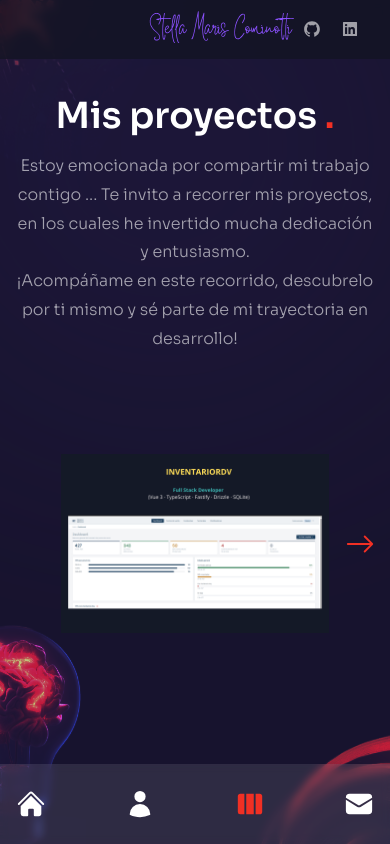
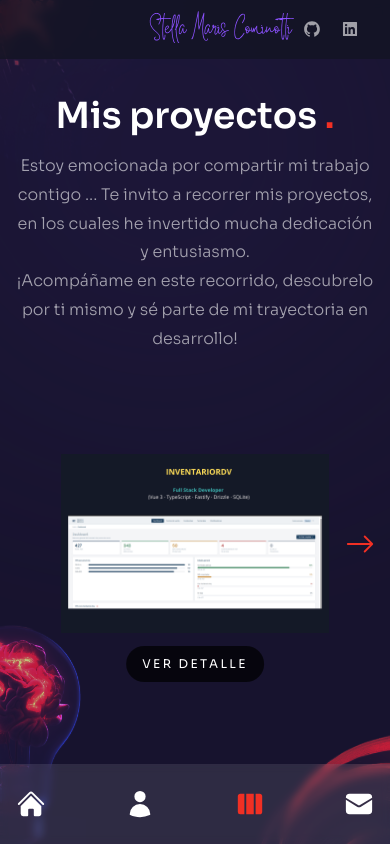
Before and after one commit to SMCominotti/Portfolio, a Next.js app: page /work in a window 390 px wide. Built offline with nearby package versions, Linux system fonts and the light colour scheme.

Commit message:
fix: mostrar el enlace de cada proyecto en pantallas táctiles

```diff
--- a/components/WorkSlider.js
+++ b/components/WorkSlider.js
@@ -46,7 +46,7 @@ const WorkSlider = () => {
             <div className="relative rounded-lg overflow-hidden flex items-center justify-center group w-full h-full">
               <Image src={image.path} fill style={{ objectFit: "contain" }} alt={image.title} />
               <div className="absolute inset-0 bg-gradient-to-l from-transparent via-[#e838cc] to-[#4a22bd] opacity-0 group-hover:opacity-80 transition-all duration-700"></div>
-              <div className="absolute bottom-0 translate-y-full group-hover:-translate-y-10 group-hover:xl:-translate-y-20 transition-all duration-300 md:group-hover:-translate-y-20">
+              <div className="hidden xl:block absolute bottom-0 translate-y-full group-hover:-translate-y-10 group-hover:xl:-translate-y-20 transition-all duration-300 md:group-hover:-translate-y-20">
                 <a href={image.url} target={image.url.startsWith("/") ? "_self" : "_blank"} rel="noopener noreferrer">
                   <div className="flex items-center gap-x-2 text-[13px] tracking-[0.2em]">
                     <div>VER</div>
@@ -56,6 +56,14 @@ const WorkSlider = () => {
                   </div>
                 </a>
               </div>
+              <a
+                href={image.url}
+                target={image.url.startsWith("/") ? "_self" : "_blank"}
+                rel="noopener noreferrer"
+                className="xl:hidden absolute bottom-3 left-1/2 -translate-x-1/2 rounded-full bg-black/70 px-4 py-2 text-[12px] tracking-[0.2em] whitespace-nowrap"
+              >
+                VER {image.url.startsWith("/") ? "DETALLE" : "PROYECTO"}
+              </a>
             </div>
           </SwiperSlide>
         ))}
```
